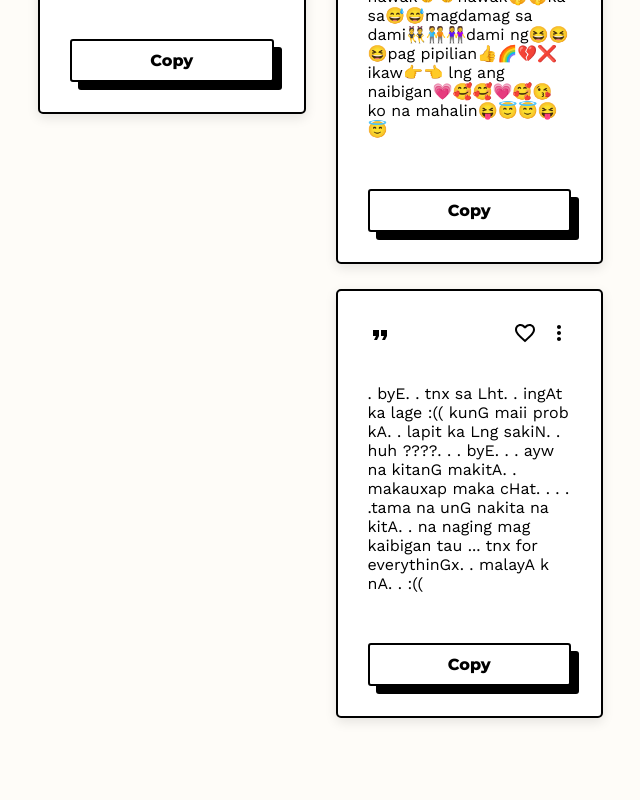
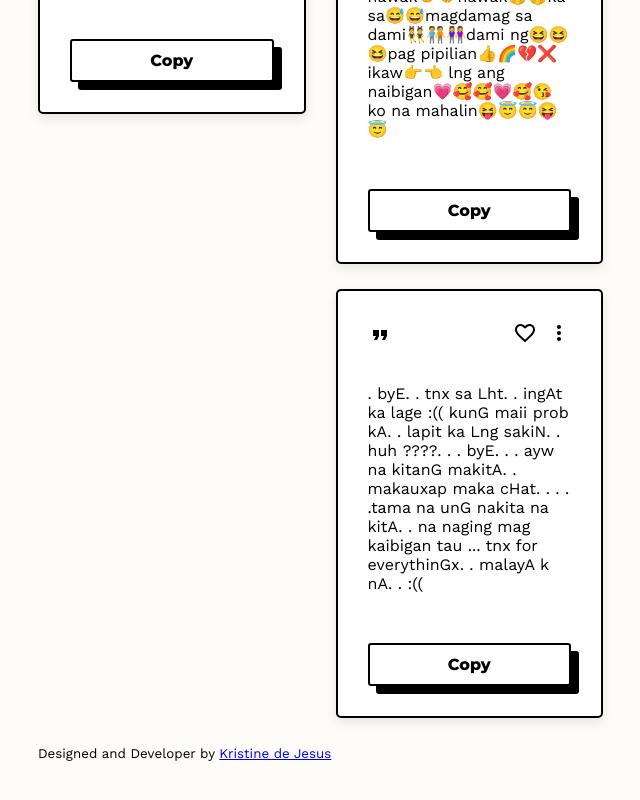
Before and after one commit to sn-tin/no-context-app, a React (Create React App) app: page / in a window 1280 px wide. Shown: the part 10676-11476 px from the top of the page, without its empty margins (22-662 px from the left). Built offline with nearby package versions, Linux system fonts and the light colour scheme.

Commit message:
remove unused imports and variable

```diff
--- a/src/App.js
+++ b/src/App.js
@@ -5,6 +5,7 @@ import RequestForm from './components/RequestForm';
 import About from './components/About';
 import { BrowserRouter, Routes, Route } from 'react-router-dom';
 import { useStateContext } from './context/StateContextProvider';
+import Footer from './components/Footer';
 
 const App = () => {
   const { isScrolling, form } = useStateContext()
@@ -20,6 +21,7 @@ const App = () => {
             </Routes>
           </div>
           {isScrolling && <ScrollToTop />}
+          <Footer />
         </main>
       </BrowserRouter>
   );
--- a/src/components/Cards.js
+++ b/src/components/Cards.js
@@ -1,4 +1,4 @@
-import React, { useEffect, useRef, useState } from "react";
+import React, { useState } from "react";
 import FormatQuoteIcon from '@mui/icons-material/FormatQuote';
 import FavoriteBorderOutlinedIcon from '@mui/icons-material/FavoriteBorderOutlined';
 import FavoriteOutlinedIcon from '@mui/icons-material/FavoriteOutlined';
@@ -8,7 +8,6 @@ import { useStateContext } from "../context/StateContextProvider";
 // import data from '../data';
 
 const Cards = ({isFavorite, text, onFavorite, cardId}) => {
-    const ref = useRef()
     const { dataSource, setDataSource } = useStateContext();
     /* When copy button is clicked */
     const [isCopied, setIsCopied] = useState(false)
@@ -64,7 +63,7 @@ const Cards = ({isFavorite, text, onFavorite, cardId}) => {
                 isOptionsClicked && (
                     <div className="more-options-wrapper">
                         <div className="more-options">
-                            <p id={cardId} ref={ref} onClick={handleEdit}><ModeEdit /> Edit</p>
+                            <p id={cardId} onClick={handleEdit}><ModeEdit /> Edit</p>
                             <p id={cardId} onClick={deleteData}><DeleteOutline /> Delete</p>
                         </div>
                     </div>
--- /dev/null
+++ b/src/components/Footer.js
@@ -0,0 +1,9 @@
+import React from 'react'
+
+const Footer = () => {
+  return (
+    <small>Designed and Developer by <a href="https://github.com/sn-tin" target="_blank" rel="noopener noreferrer">Kristine de Jesus</a></small>
+  )
+}
+
+export default Footer
--- a/src/styles/main.scss
+++ b/src/styles/main.scss
@@ -29,7 +29,6 @@ button {
     margin: 50px 20px;
     position: relative;
 }
-
 @media screen and (min-width: 750px) {
     body {
         background-size: 100%;
```
